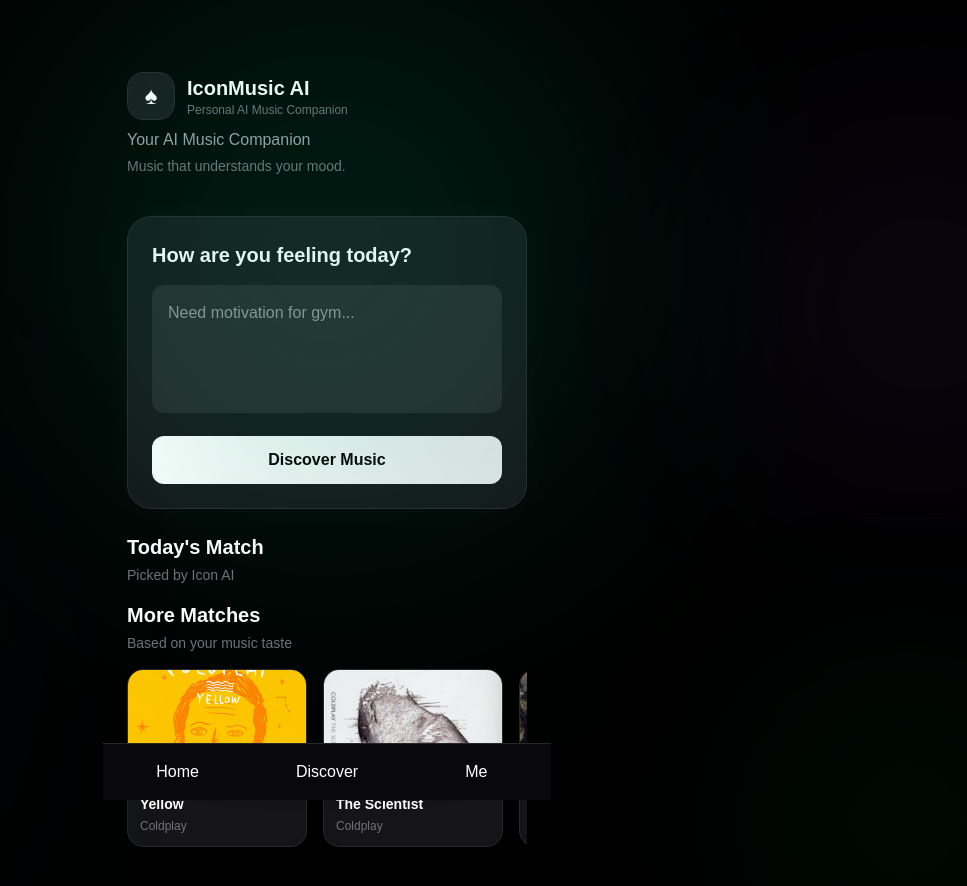
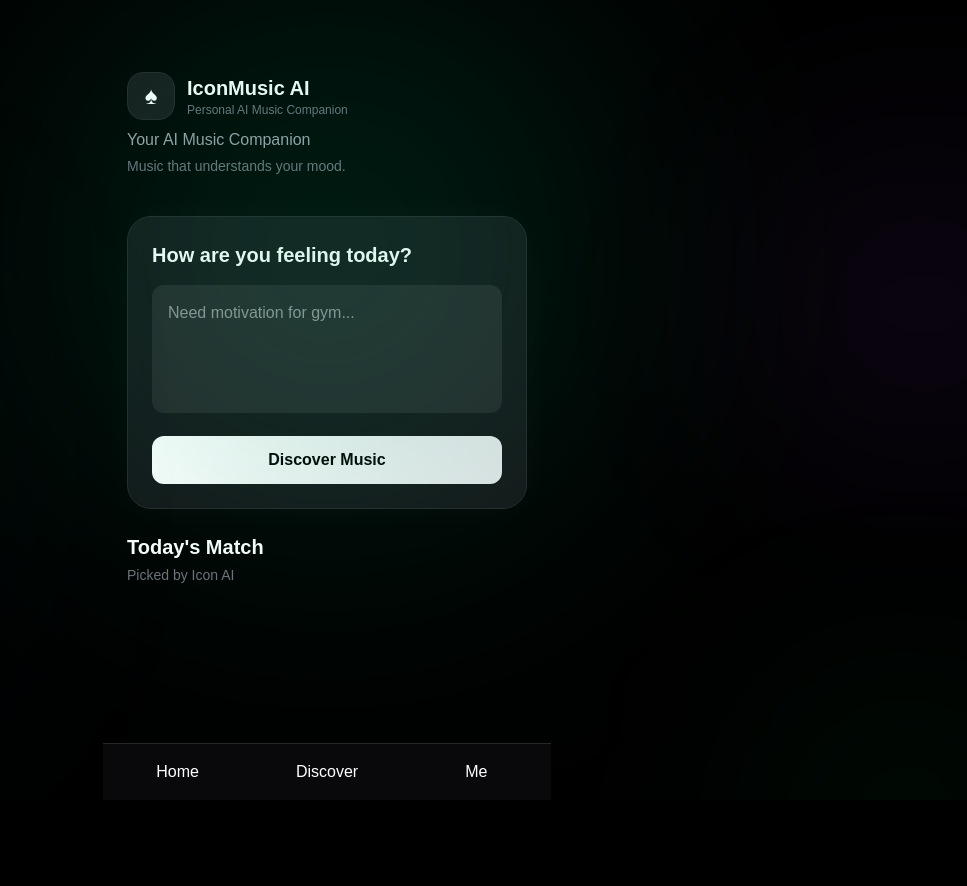
Before and after one commit to shubhbeniwal/iconmusic-ai, a Next.js app in the folder frontend/: page / in a window 1280 px wide. Shown: the top 886 px of the page, without its empty margins (313-1280 px from the left). After the commit the page ends 800 px from the top, so only its background shows below. Built offline with nearby package versions, Linux system fonts and the light colour scheme.

Commit message:
Sprint 12 - Live recommendation integration

```diff
--- a/frontend/src/app/page.tsx
+++ b/frontend/src/app/page.tsx
@@ -214,6 +214,10 @@ export default function Home() {
 
         }
 
+        {
+
+          result && (
+
             <SectionTitle
 
               title="More Matches"
@@ -221,6 +225,16 @@ export default function Home() {
               subtitle="Based on your music taste"
 
             />
+
+          )
+
+        }
+
+
+
+        {
+
+          result && (
 
             <div
               className="
@@ -231,25 +245,55 @@ export default function Home() {
               "
             >
 
+              {
+
+                result.recommendations
+
+                  .slice(1)
+
+                  .map(
+
+                    (
+
+                      item: any,
+
+                      index: number
+
+                    ) => (
+
                       <MiniRecommendationCard
-            title="Yellow"
-            artist="Coldplay"
-            image="/images/yellow.jpg"
+
+                        key={index}
+
+                        title={
+                          item.song.title
+                        }
+
+                        artist={
+                          item.song.artist
+                        }
+
+                        image="/images/placeholder.jpg"
+
                       />
 
-          <MiniRecommendationCard
-            title="The Scientist"
-            artist="Coldplay"
-            image="/images/the-scientist.jpg"
-          />
+                    )
 
-          <MiniRecommendationCard
-            title="Viva La Vida"
-            artist="Coldplay"
-            image="/images/viva-la-vida.jpg"
-          />
+                  )
+
+              }
 
             </div>
+
+          )
+
+        }
+
+
+
+
+
+
       </div>
 
       </div>
```
Also changed, not shown: 1 other file (tests, documents, lock files or other folders). Lines whose indentation alone changed are shown as unchanged.
